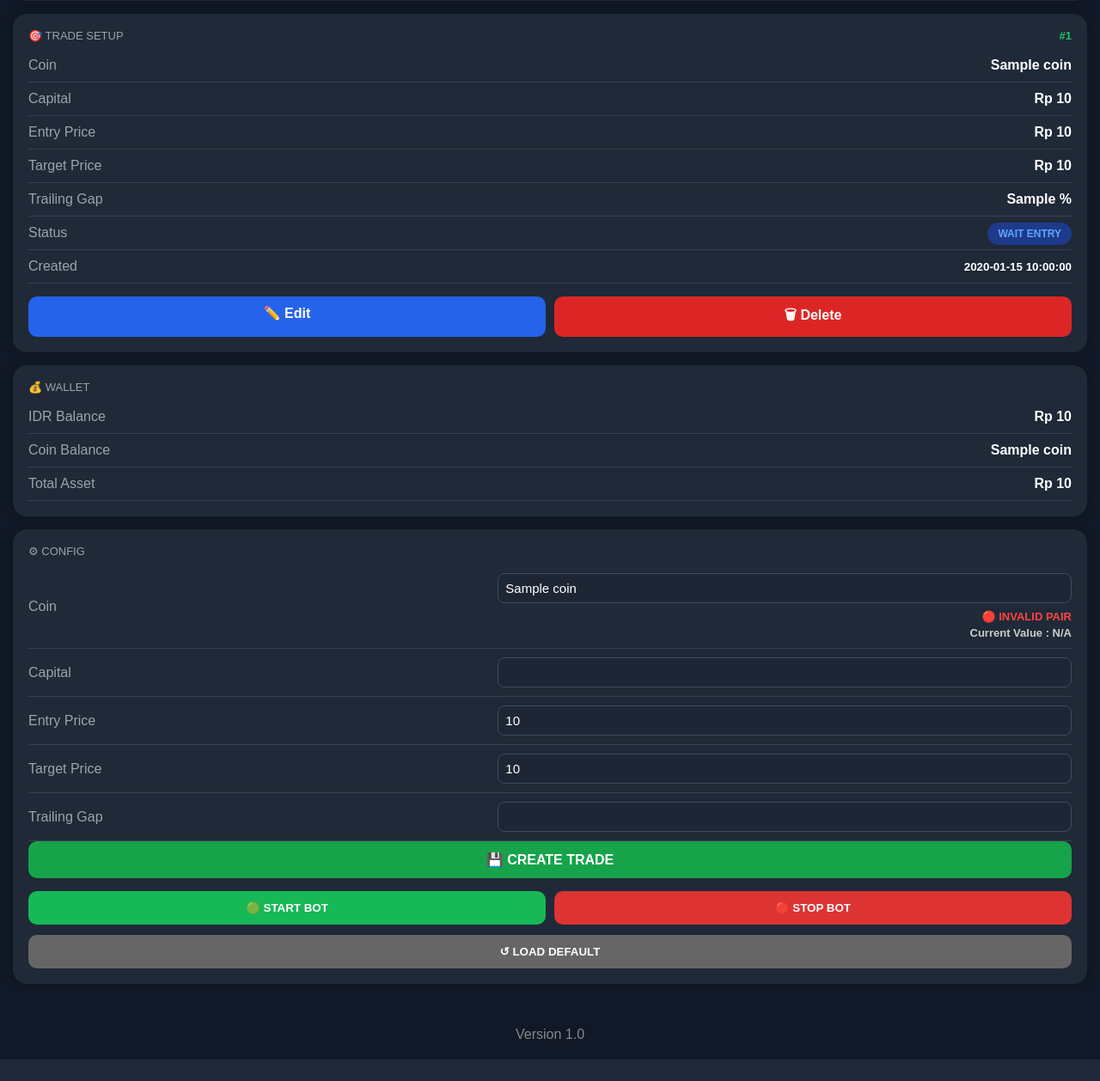
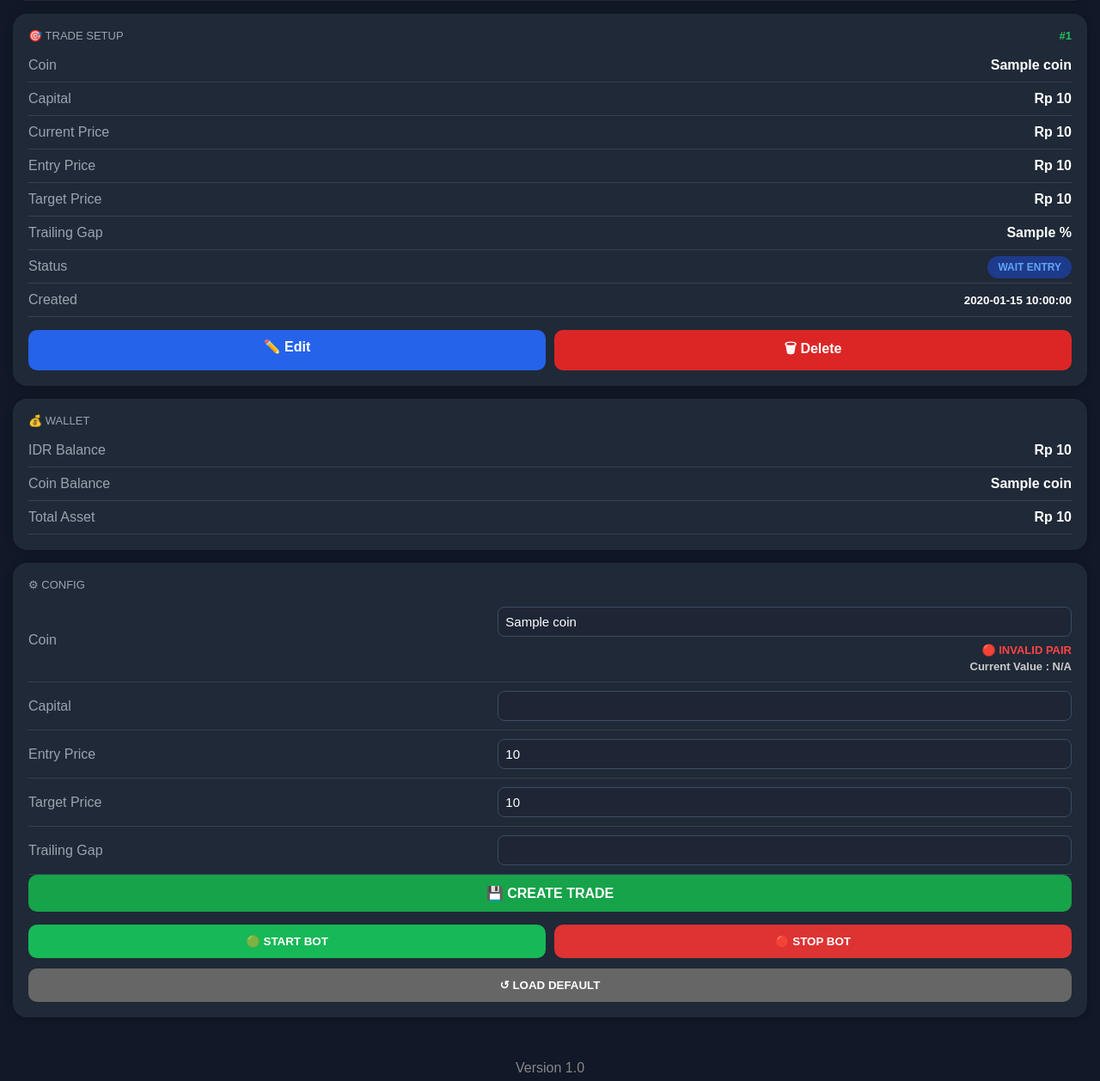
Before and after one commit to adhigame989/Indodax-Execution-Bot, a Flask app: template templates/index.html in a window 1280 px wide. Shown: the part 349-1607 px from the top of the page at 86% size. Before the commit the page ends 1582 px from the top, so only its background shows below. Run offline with Flask 3, Linux system fonts and the light colour scheme; the template is opened without the code that fills it: most values are stand-ins (such as "Sample title", 1, 10 or a date in 2020); a database or web service that is not in the repository returns one stand-in record (values such as "Sample title"); data that the repository does not hold is empty; parts of the project's set-up code (start-up, migrations or seed data) failed here and were passed over.

Commit message:
Update target_trade_card.html

```diff
--- a/templates/partials/target_trade_card.html
+++ b/templates/partials/target_trade_card.html
@@ -23,6 +23,13 @@
             <td>Capital</td>
             <td>
                 Rp {{ "{:,.0f}".format(trade.capital).replace(",", ".") }}
+            </td>
+        </tr>
+
+        <tr>
+            <td>Current Price</td>
+            <td>
+                Rp {{ "{:,.0f}".format(trade.current_price).replace(",", ".") }}
             </td>
         </tr>
 
```
